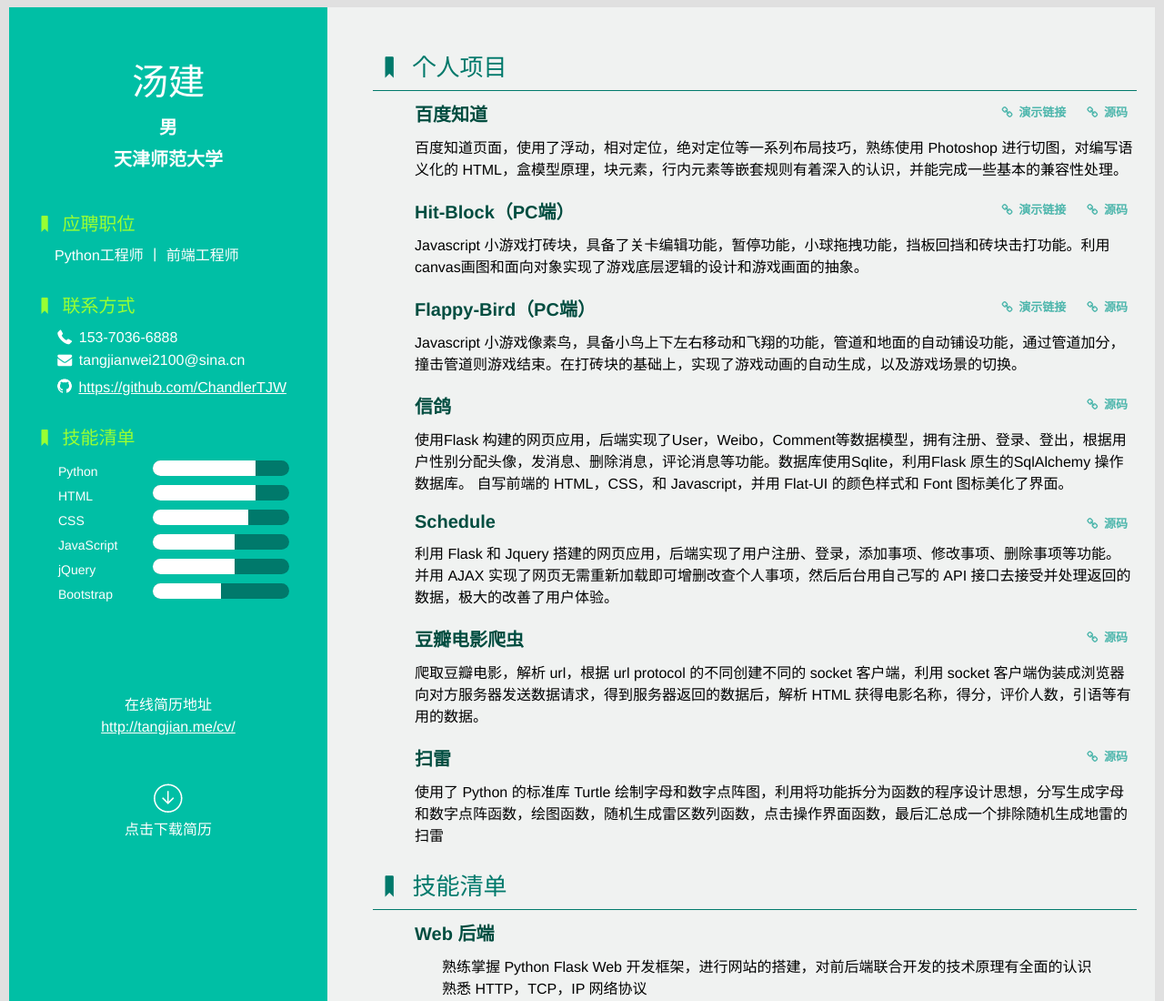
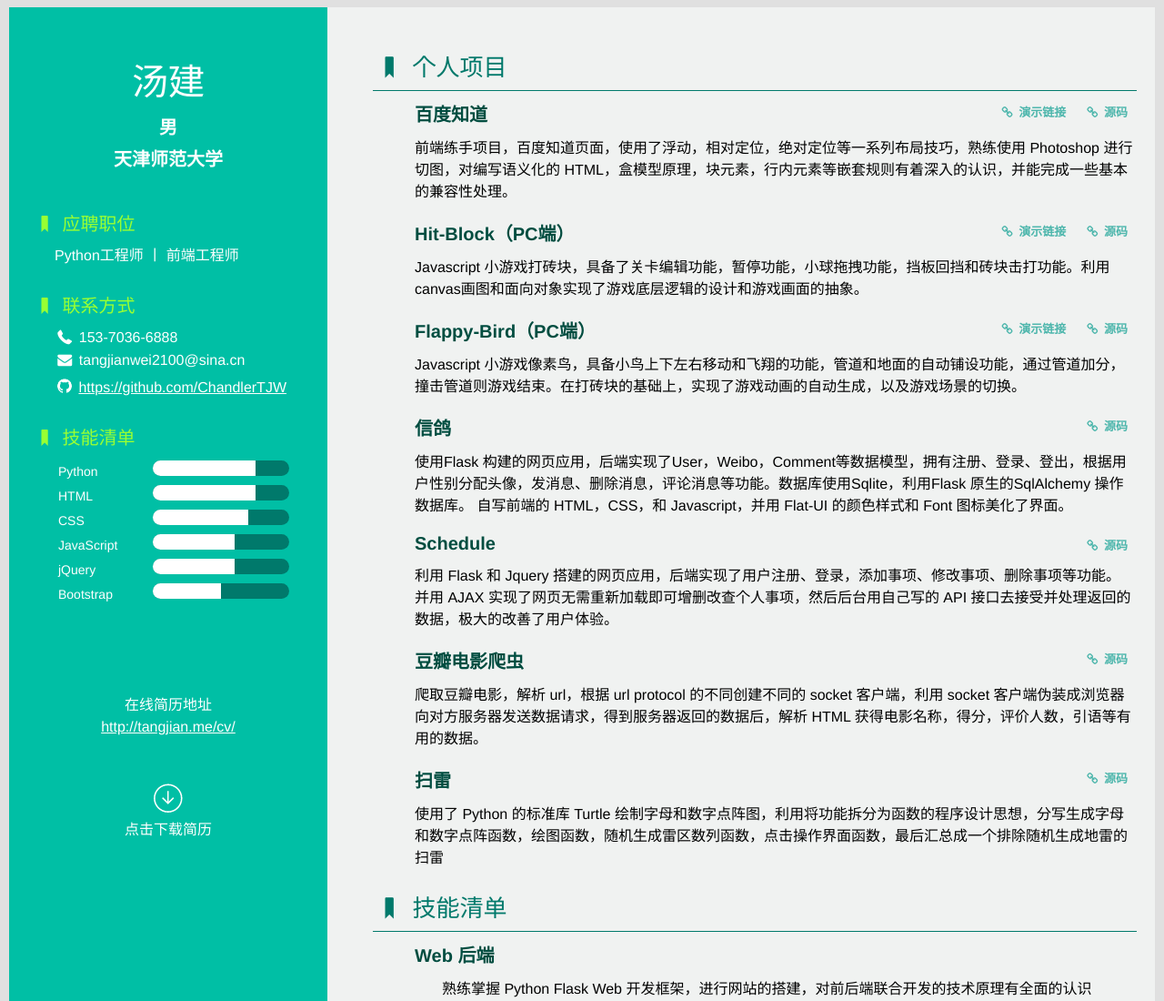
Before and after one commit to ChandlerTJW/cv, a plain HTML site: page index.html in a window 1280 px wide. Shown: the top 1100 px of the page at 91% size. Drawn offline with Linux system fonts and the light colour scheme.

Commit message:
Update index.html

```diff
--- a/index.html
+++ b/index.html
@@ -121,7 +121,7 @@
                                 </span>
                             </h3>
                             <p>
-                                百度知道页面，使用了浮动，相对定位，绝对定位等一系列布局技巧，熟练使用 Photoshop 进行切图，对编写语义化的 HTML，盒模型原理，块元素，行内元素等嵌套规则有着深入的认识，并能完成一些基本的兼容性处理。
+                                前端练手项目，百度知道页面，使用了浮动，相对定位，绝对定位等一系列布局技巧，熟练使用 Photoshop 进行切图，对编写语义化的 HTML，盒模型原理，块元素，行内元素等嵌套规则有着深入的认识，并能完成一些基本的兼容性处理。
                             </p>
                         </li>
                         <li>
```
